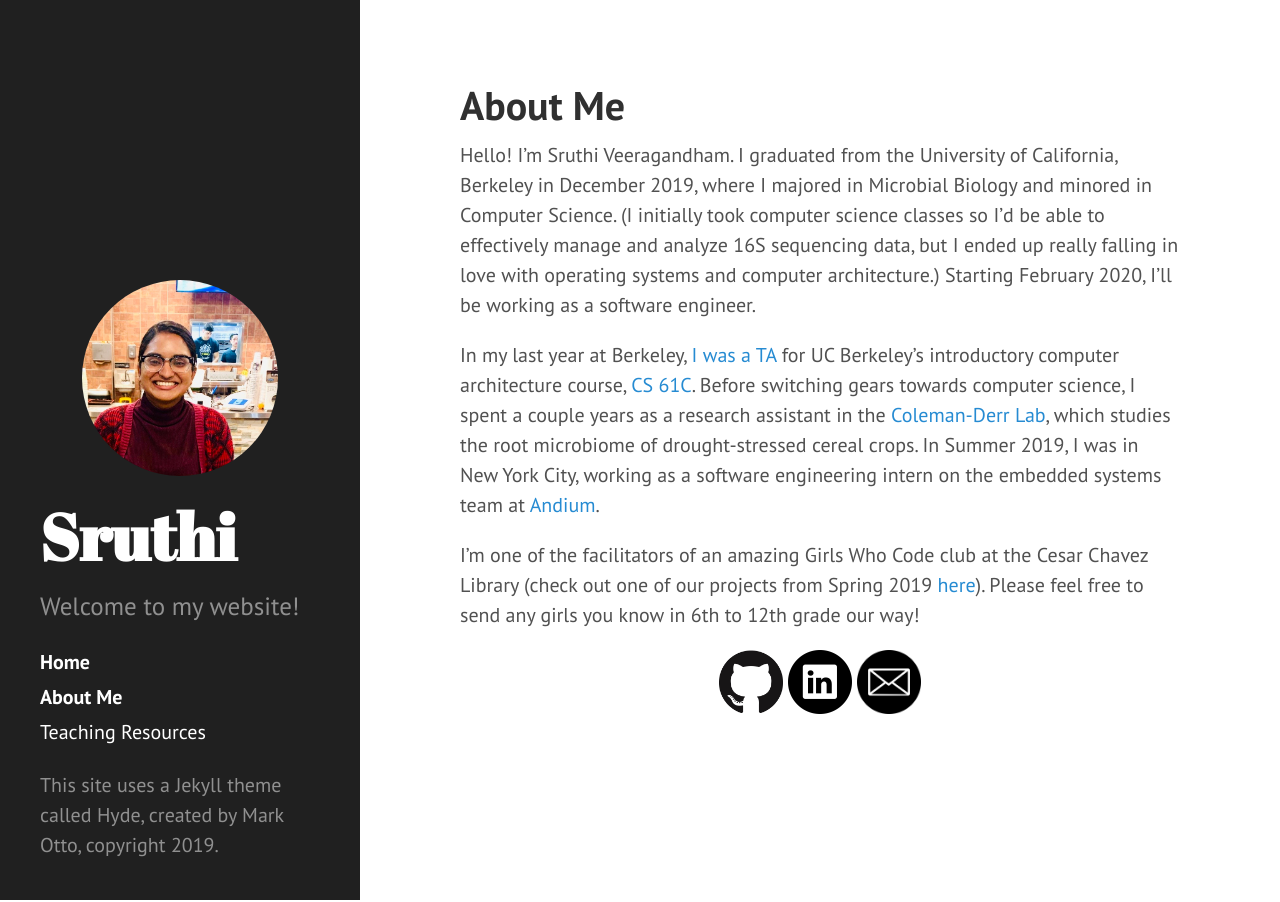
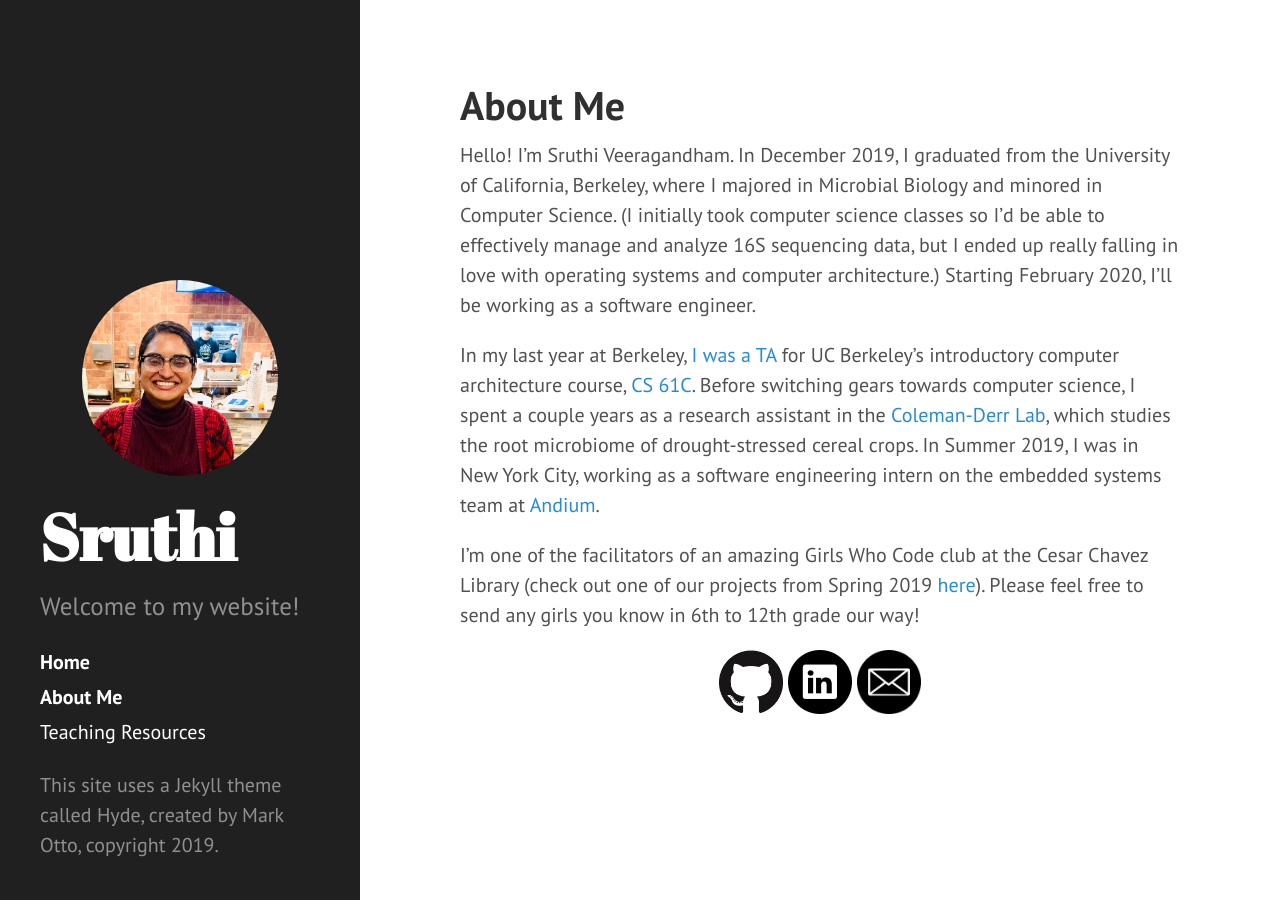
Before and after one commit to sruthiveeragandham/sruthiveeragandham.github.io, a Jekyll site: the page built from about.md, in a window 1280 px wide. Built offline with Jekyll 4.4.1, drawn with Linux system fonts in a browser that asks for light colours; Markdown is read by kramdown in place of the engine named in the settings.

Commit message:
Reword to make more sense

```diff
--- a/about.md
+++ b/about.md
@@ -3,7 +3,7 @@
 title: About Me
 ---
 
-Hello! I'm Sruthi Veeragandham. I graduated from the University of California, Berkeley in December 2019, where I majored in Microbial Biology and minored in Computer Science. (I initially took computer science classes so I'd be able to effectively manage and analyze 16S sequencing data, but I ended up really falling in love with operating systems and computer architecture.) Starting February 2020, I'll be working as a software engineer.
+Hello! I'm Sruthi Veeragandham. In December 2019, I graduated from the University of California, Berkeley, where I majored in Microbial Biology and minored in Computer Science. (I initially took computer science classes so I'd be able to effectively manage and analyze 16S sequencing data, but I ended up really falling in love with operating systems and computer architecture.) Starting February 2020, I'll be working as a software engineer.
 
 In my last year at Berkeley, [I was a TA](/teaching) for UC Berkeley's introductory computer architecture course, [CS 61C](https://cs61c.org). Before switching gears towards computer science, I spent a couple years as a research assistant in the [Coleman-Derr Lab](https://pgec.berkeley.edu/coleman-derr-lab-0), which studies the root microbiome of drought-stressed cereal crops. In Summer 2019, I was in New York City, working as a software engineering intern on the embedded systems team at [Andium](https://andium.com).
 
```
